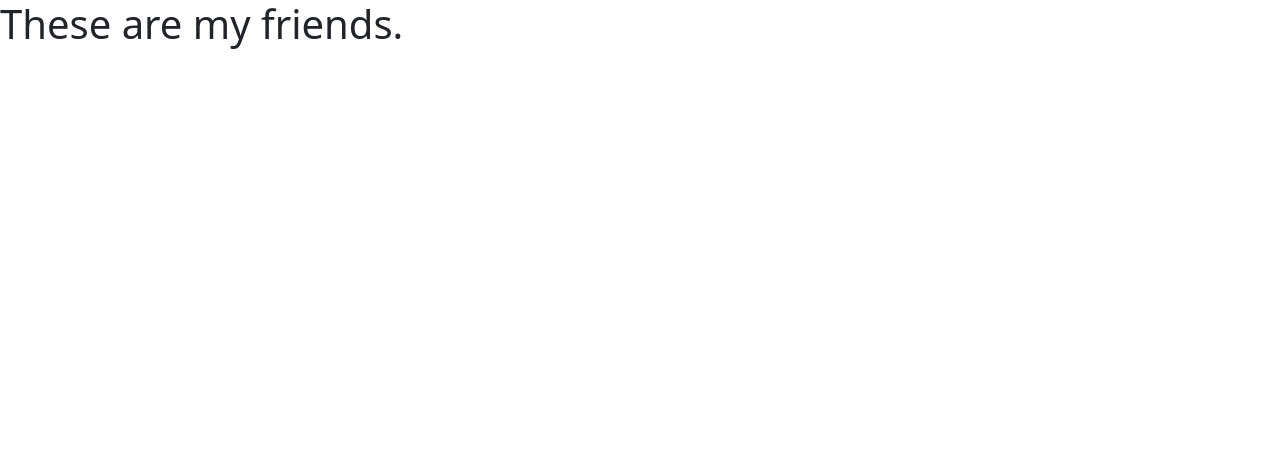
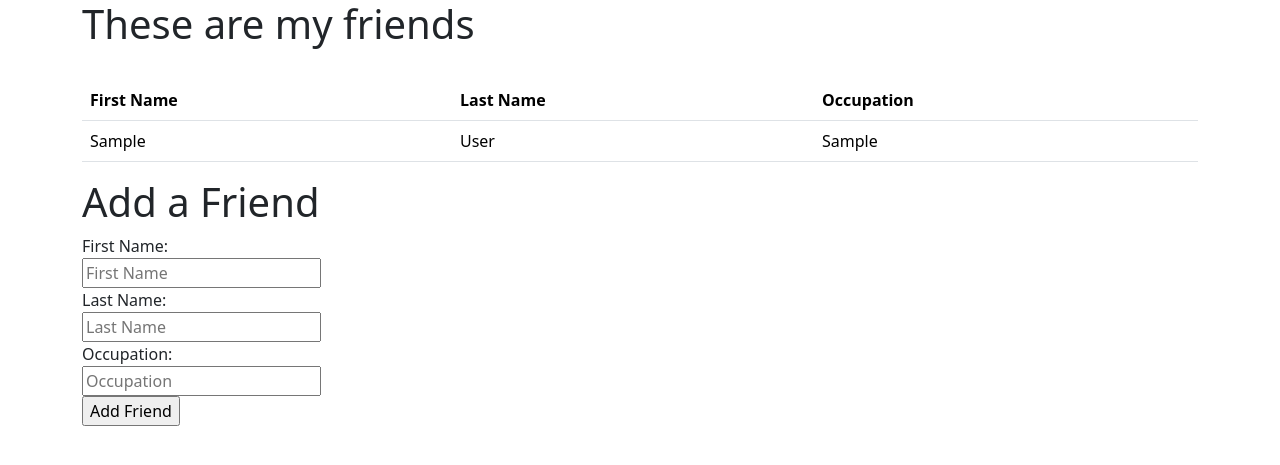
Before and after one commit to jazdal/coding-dojo-python-stack, a Flask app: page / in a window 1280 px wide. Shown: the top 465 px of the page. Run offline with Flask 3, Linux system fonts and the light colour scheme; tables that the repository leaves empty or names only in its code hold one stand-in row (values such as "Sample post").

Commit message:
Added "First Flask" full-stack project

```diff
--- a/python/flask_mysql/db_connection/first_flask_mysql/friend.py
+++ b/python/flask_mysql/db_connection/first_flask_mysql/friend.py
@@ -26,3 +26,11 @@ class Friend:
         for friend in results:
             friends.append( cls(friend) )
         return friends
+
+    # class method to save our friend to the database
+    @classmethod
+    def save(cls, data):
+        query = "INSERT INTO friends (first_name, last_name, occupation, created_at, updated_at) VALUES (%(fname)s, %(lname)s, %(occ)s, NOW(), NOW());"
+
+        # data is a dictionary that will be passed into the save method from server.py
+        return connectToMySQL('first_flask').query_db(query, data)
--- a/python/flask_mysql/db_connection/first_flask_mysql/server.py
+++ b/python/flask_mysql/db_connection/first_flask_mysql/server.py
@@ -12,7 +12,7 @@ def index():
     # call the get all classmethod to get all friends
     friends = Friend.get_all()
     print(friends)
-    return render_template('index.html')
+    return render_template('index.html', all_friends = friends)
 
 # The following code block is included if your project has a form for user input and registration:
 @app.route('/users', methods=['POST'])
--- a/python/flask_mysql/db_connection/first_flask_mysql/templates/index.html
+++ b/python/flask_mysql/db_connection/first_flask_mysql/templates/index.html
@@ -9,8 +9,39 @@
         <title>First Flask</title>
     </head>
     <body>
-        <div>
-            <h1>These are my friends.</h1>
+        <div class="container">
+            <h1>These are my friends</h1>
+            <br>
+            <table class="table">
+                <thead>
+                    <tr>
+                        <th>First Name</th>
+                        <th>Last Name</th>
+                        <th>Occupation</th>
+                    </tr>
+                </thead>
+                <tbody>
+                    {% for one_friend in all_friends %}
+                    <tr>
+                        <td>{{ one_friend.first_name }}</td>
+                        <td>{{ one_friend.last_name }}</td>
+                        <td>{{ one_friend.occupation }}</td>
+                    </tr>
+                    {% endfor %}
+                </tbody>
+            </table>
+        </div>
+        <div class="container">
+            <h1>Add a Friend</h1>
+            <form action="/create_friend" method="POST">
+                <label for="fname">First Name:</label>
+                <input type="text" name="fname" placeholder="First Name">
+                <label for="lname">Last Name:</label>
+                <input type="text" name="lname" placeholder="Last Name">
+                <label for="occ">Occupation:</label>
+                <input type="text" name="occ" placeholder="Occupation">
+                <input type="submit" value="Add Friend">
+            </form>
         </div>
 
         <script src="https://cdn.jsdelivr.net/npm/bootstrap@5.3.0-alpha3/dist/js/bootstrap.bundle.min.js" integrity="sha384-ENjdO4Dr2bkBIFxQpeoTz1HIcje39Wm4jDKdf19U8gI4ddQ3GYNS7NTKfAdVQSZe" crossorigin="anonymous"></script>
```
Also changed, not shown: python/flask_mysql/flask_project_guide.md (renamed from python/flask/fundamentals/flask_project_guide.md, +8 -0 lines).
